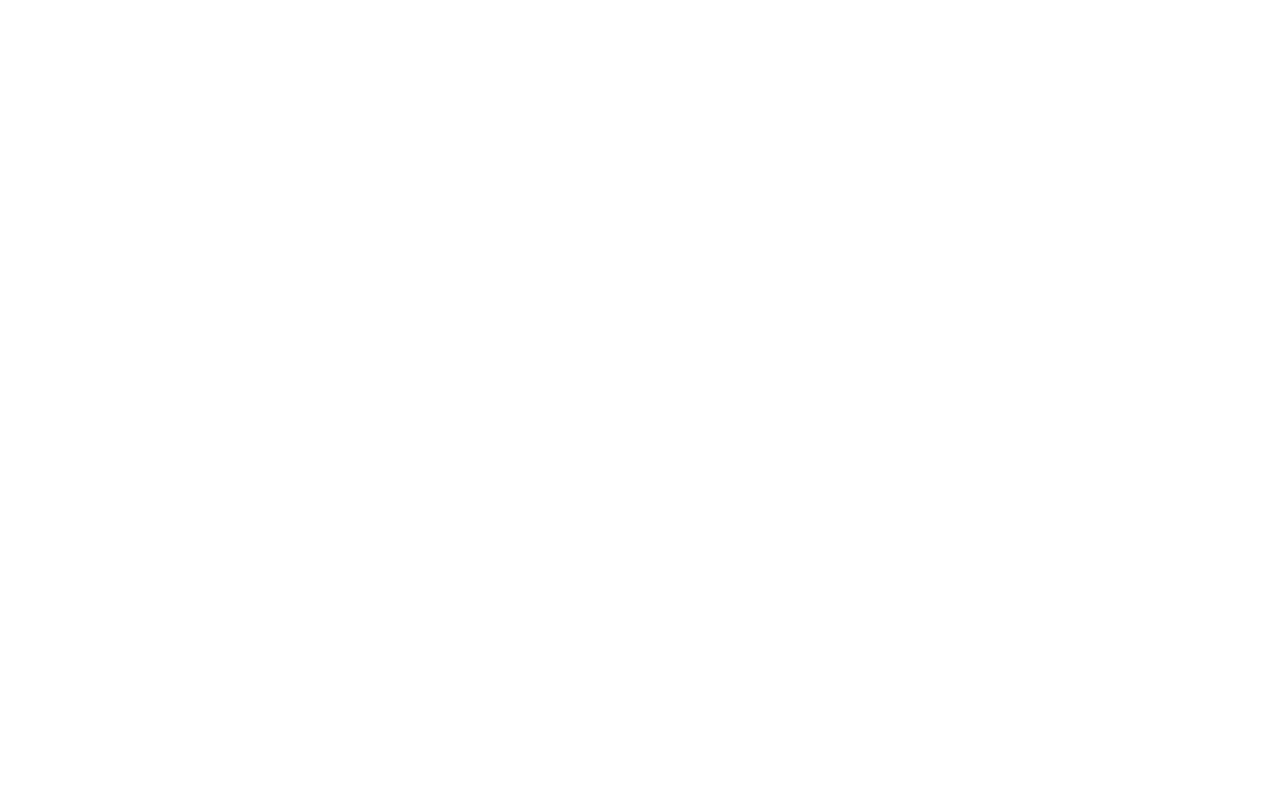
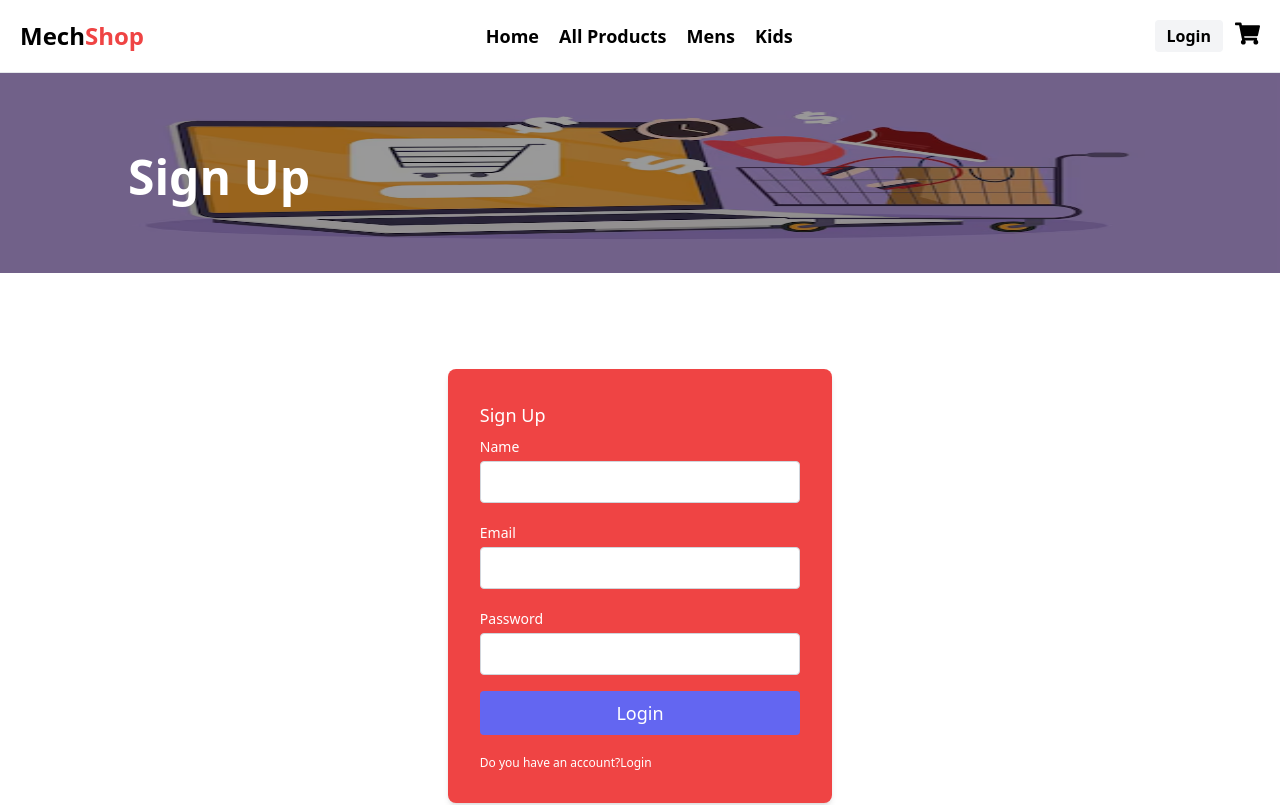
Before and after one commit to Indranil102/E-com, a React (Vite) app: page /signup in a window 1280 px wide. Before the commit this address had no page. Shown: the top 805 px of the page. Built offline with nearby package versions, Linux system fonts and the light colour scheme.

Commit message:
signup login page

```diff
--- a/src/App.jsx
+++ b/src/App.jsx
@@ -4,6 +4,9 @@
 import './App.css'
 import Cart from './pages/Cart/Cart'
 import Home from './pages/Home/Home'
+import AllProduct from './component/AllProduct/AllProduct'
+import Login from './pages/Login/Login'
+import Signup from './pages/Signup/Signup'
 
 function App() {
 
@@ -15,6 +18,9 @@
         <Routes>
           <Route path="/"element={<Home/>}/>
           <Route path="/cart" element= {<Cart/>}/>
+          <Route path="/allProduct" element= {<AllProduct/>}/>
+          <Route path="/login" element= {<Login/>}/>
+          <Route path="/signup" element= {<Signup/>}/>
 
         </Routes>
         </BrowserRouter>
--- /dev/null
+++ b/src/component/AllProduct/AllProduct.jsx
@@ -0,0 +1,10 @@
+import Layout from "../Layout/Layout"
+const AllProduct = () => {
+  return (
+    <>
+    <Layout> allproduct</Layout>
+    </>
+  )
+}
+
+export default AllProduct
--- a/src/component/Navbar/Navbar.jsx
+++ b/src/component/Navbar/Navbar.jsx
@@ -30,8 +30,8 @@
             <Link to='/'>
                 <li className="mr-5 hover:text-gray-900 cursor-pointer">Home</li>
               </Link>
-
-              <li className="me-5 hover:text-gray-900 cursor-pointer">All Products </li>
+             <Link to='/allProduct'>
+              <li className="me-5 hover:text-gray-900 cursor-pointer">All Products </li></Link>
               <li className="me-5 hover:text-gray-900 cursor-pointer">Mens </li>
               <li className="me-5 hover:text-gray-900 cursor-pointer">Kids </li>
             </ul>
@@ -59,7 +59,9 @@
 
 
             <div className="flex justify-center items-center gap-3">
-              <button className=" bg-gray-100 border-0 py-1 px-3 focus-outline-none hover:bg-gray-200 rounded text-base  md:mt-0 font-semibold">Login</button>
+              <Link to= '/login'>
+              <button className=" bg-gray-100 border-0 py-1 px-3 focus-outline-none hover:bg-gray-200 rounded text-base  md:mt-0 font-semibold">Login</button></Link>
+
              <Link to='/cart'><button><FaShoppingCart size={25} /></button></Link>
              {
               isOpen?'' : <button className=' md:hidden' onClick={ToggleChange}>
--- /dev/null
+++ b/src/pages/Login/Login.jsx
@@ -0,0 +1,53 @@
+import Layout from "../../component/Layout/Layout"
+import login from '../../assets/loginn.avif'
+import { Link } from "react-router-dom"
+const Login = () => {
+  return (
+    <Layout>
+      <div>
+        <div className="relative">
+            <img src={login} alt="login" className="object cover w-full object-center h-[200px]" />
+            <div className="w-full h-[200px] bg-black absolute top-0 left-0 opacity-[.4]"></div>
+            <h2 className="absolute top-[40%] left-[10%] text-white font-semibold text-3xl md:text-5xl">Login</h2>
+        </div>
+
+
+        <div className="container px-5 py-24 mx-auto flex ">
+    <div className="mx-auto bg-red-500 rounded-lg p-8 flex flex-col mt-8 md:mt-0  shadow-md text-white">
+      <h2 className="text-white text-lg mb-1 font-medium title-font">Login</h2>
+
+      <div className="relative mb-4">
+        <label for="email" class="leading-7 text-sm ">Email</label>
+
+        <input
+  type="email"
+  id="email"
+  name="email"
+  className="w-full bg-white rounded border border-gray-300 focus:border-indigo-500 focus:ring-2 focus:ring-indigo-200 text-base outline-none text-gray-700 py-1 px-3 leading-8 transition-colors duration-200 ease-in-out"
+/>
+
+
+
+      </div>
+      <div className="relative mb-4">
+        <label for="message" class="leading-7 text-sm ">Password</label>
+        <input
+  type="password"
+  id="password"
+  name="password"
+  className="w-full bg-white rounded border border-gray-300 focus:border-indigo-500 focus:ring-2 focus:ring-indigo-200 text-base outline-none text-gray-700 py-1 px-3 leading-8 transition-colors duration-200 ease-in-out"
+/>
+
+      </div>
+      <button className="text-white bg-indigo-500 border-0 py-2 px-6 focus:outline-none hover:bg-indigo-600 rounded text-lg">Login</button>
+      <p className="text-xs text-white mt-5">Don't have any account?{" "}
+        <Link to='/signup'><button className="cursor-pointer hover:text-blue-300">Sign Up</button></Link>
+        </p>
+    </div>
+  </div>
+      </div>
+    </Layout>
+  )
+}
+
+export default Login
--- /dev/null
+++ b/src/pages/Signup/Signup.jsx
@@ -0,0 +1,62 @@
+import Layout from "../../component/Layout/Layout"
+import login from '../../assets/loginn.avif'
+import { Link } from "react-router-dom"
+const Signup = () => {
+  return (
+    <Layout>
+
+        <div className="relative">
+                    <img src={login} alt="login" className="object cover w-full object-center h-[200px]" />
+                    <div className="w-full h-[200px] bg-black absolute top-0 left-0 opacity-[.4]"></div>
+                    <h2 className="absolute top-[40%] left-[10%] text-white font-semibold text-3xl md:text-5xl">Sign Up</h2>
+                </div>
+
+      <div className="container px-5 py-24 mx-auto flex ">
+    <div className="mx-auto bg-red-500 rounded-lg p-8 flex flex-col mt-8 md:mt-0  shadow-md text-white">
+      <h2 className="text-white text-lg mb-1 font-medium title-font">Sign Up</h2>
+
+      <div className="relative mb-4">
+        <label for="name" className="leading-7 text-sm ">Name</label>
+
+        <input
+  type="text"
+
+  name="name"
+  className="w-full bg-white rounded border border-gray-300 focus:border-indigo-500 focus:ring-2 focus:ring-indigo-200 text-base outline-none text-gray-700 py-1 px-3 leading-8 transition-colors duration-200 ease-in-out"
+/>
+
+
+
+      </div>
+
+      <div className="relative mb-4">
+        <label for="email" className="leading-7 text-sm ">Email</label>
+
+        <input
+  type="email"
+
+  name="email"
+  className="w-full bg-white rounded border border-gray-300 focus:border-indigo-500 focus:ring-2 focus:ring-indigo-200 text-base outline-none text-gray-700 py-1 px-3 leading-8 transition-colors duration-200 ease-in-out"
+/>
+    </div>
+      <div className="relative mb-4">
+        <label for="message" className="leading-7 text-sm ">Password</label>
+        <input
+  type="password"
+
+  name="password"
+  className="w-full bg-white rounded border border-gray-300 focus:border-indigo-500 focus:ring-2 focus:ring-indigo-200 text-base outline-none text-gray-700 py-1 px-3 leading-8 transition-colors duration-200 ease-in-out"
+/>
+
+      </div>
+      <button className="text-white bg-indigo-500 border-0 py-2 px-6 focus:outline-none hover:bg-indigo-600 rounded text-lg">Login</button>
+      <p className="text-xs text-white mt-5">Do you have an account?{''}
+        <Link to='/login'>
+        <button className="cursor-pointer hover:text-blue-300">Login</button></Link></p>
+    </div>
+  </div>
+    </Layout>
+  )
+}
+
+export default Signup
```
Also changed, not shown: src/assets/loginn.avif (added).
